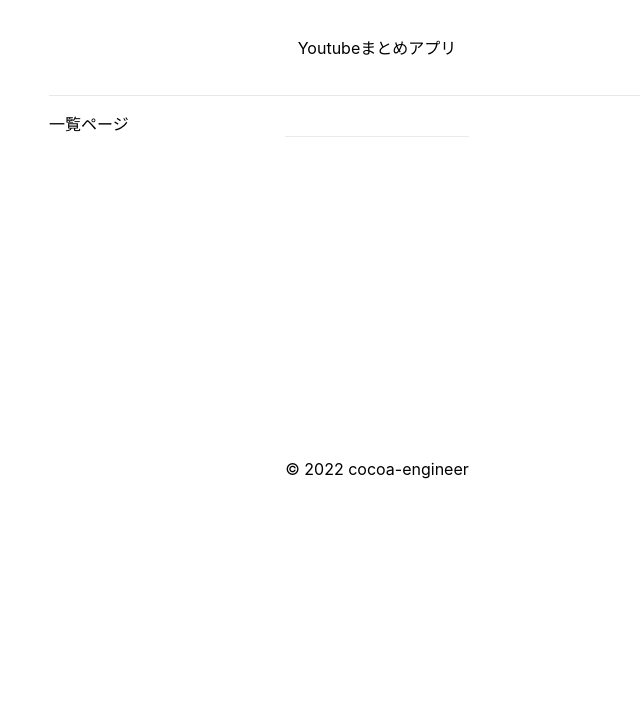
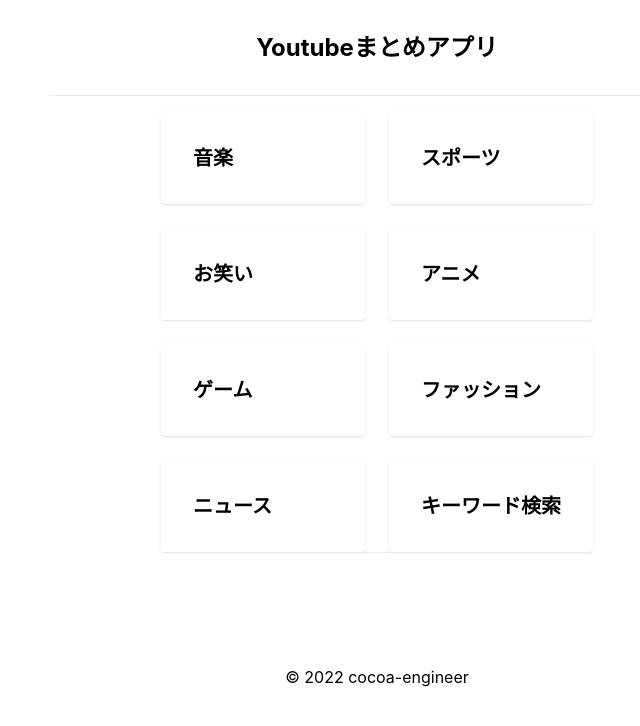
Before and after one commit to hiro-engineer4/youtube_matome_app, a Next.js app: page / in a window 1280 px wide. Shown: the top 726 px of the page, without its empty margins (263-903 px from the left). Built offline with nearby package versions, Linux system fonts and the light colour scheme.

Commit message:
indexページの修正

```diff
--- a/src/components/Layout/Header.jsx
+++ b/src/components/Layout/Header.jsx
@@ -1,7 +1,7 @@
 export function Header() {
   return (
     <header className="flex justify-center items-center border-b w-full h-24 mb-4">
-      <h1>Youtubeまとめアプリ</h1>
+      <h1 className="text-2xl font-bold">Youtubeまとめアプリ</h1>
     </header>
   );
 }
--- a/src/pages/index.jsx
+++ b/src/pages/index.jsx
@@ -1,5 +1,22 @@
+import Link from "next/link";
+import { genreList } from "src/utils/const";
+
 const Index = () => {
-  return <div className="container mx-auto">一覧ページ</div>;
+  return (
+    <ul className="grid grid-cols-2 gap-6">
+      {genreList.map((genre) => {
+        return (
+          <li key={genre.name}>
+            <Link href={`/${genre.url}`}>
+              <a className="block p-8 shadow rounded hover:bg-gray-100">
+                <h1 className="text-xl font-bold truncate">{genre.name}</h1>
+              </a>
+            </Link>
+          </li>
+        );
+      })}
+    </ul>
+  );
 };
 
 export default Index;
--- /dev/null
+++ b/src/utils/const.js
@@ -0,0 +1,34 @@
+export const genreList = [
+  {
+    name: "音楽",
+    url: "music",
+  },
+  {
+    name: "スポーツ",
+    url: "sport",
+  },
+  {
+    name: "お笑い",
+    url: "comedy",
+  },
+  {
+    name: "アニメ",
+    url: "anime",
+  },
+  {
+    name: "ゲーム",
+    url: "game",
+  },
+  {
+    name: "ファッション",
+    url: "fasion",
+  },
+  {
+    name: "ニュース",
+    url: "news",
+  },
+  {
+    name: "キーワード検索",
+    url: "search",
+  },
+];
```
